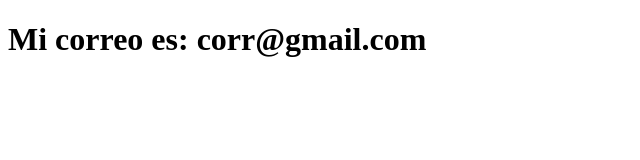
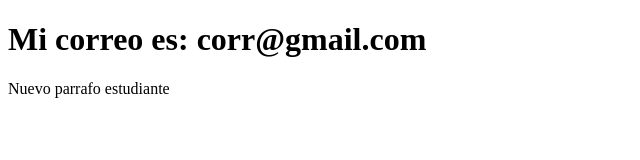
Before and after one commit to gotti09/regsitro1, a plain HTML site: page contacto.html in a window 1280 px wide. Shown: the whole page, without its empty margins (0-640 px from the left). Drawn offline with Linux system fonts and the light colour scheme.

Commit message:
Actualiza nuevo parrafo en contacto

```diff
--- a/contacto.html
+++ b/contacto.html
@@ -7,5 +7,6 @@
 </head>
 <body>
     <h1>Mi correo es: corr@gmail.com</h1>
+    <p>Nuevo parrafo estudiante</p>
 </body>
 </html>
```
